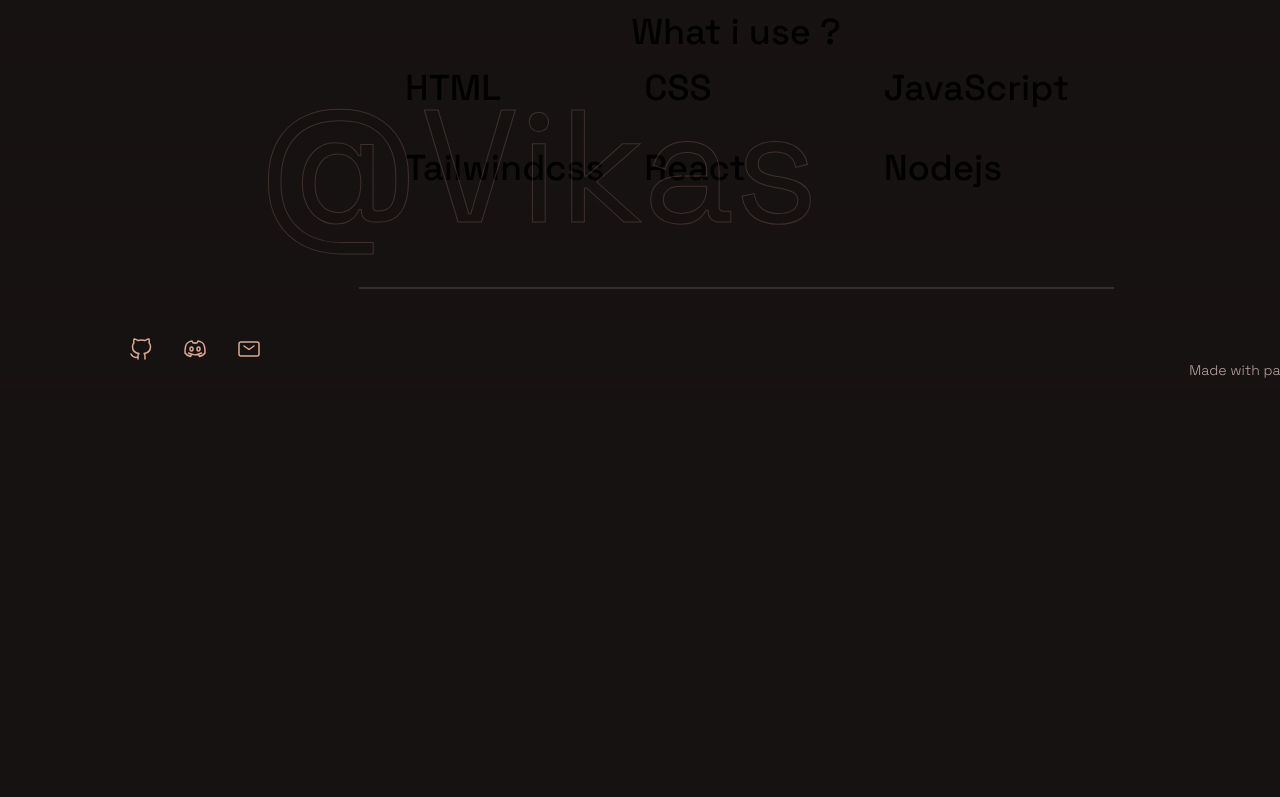
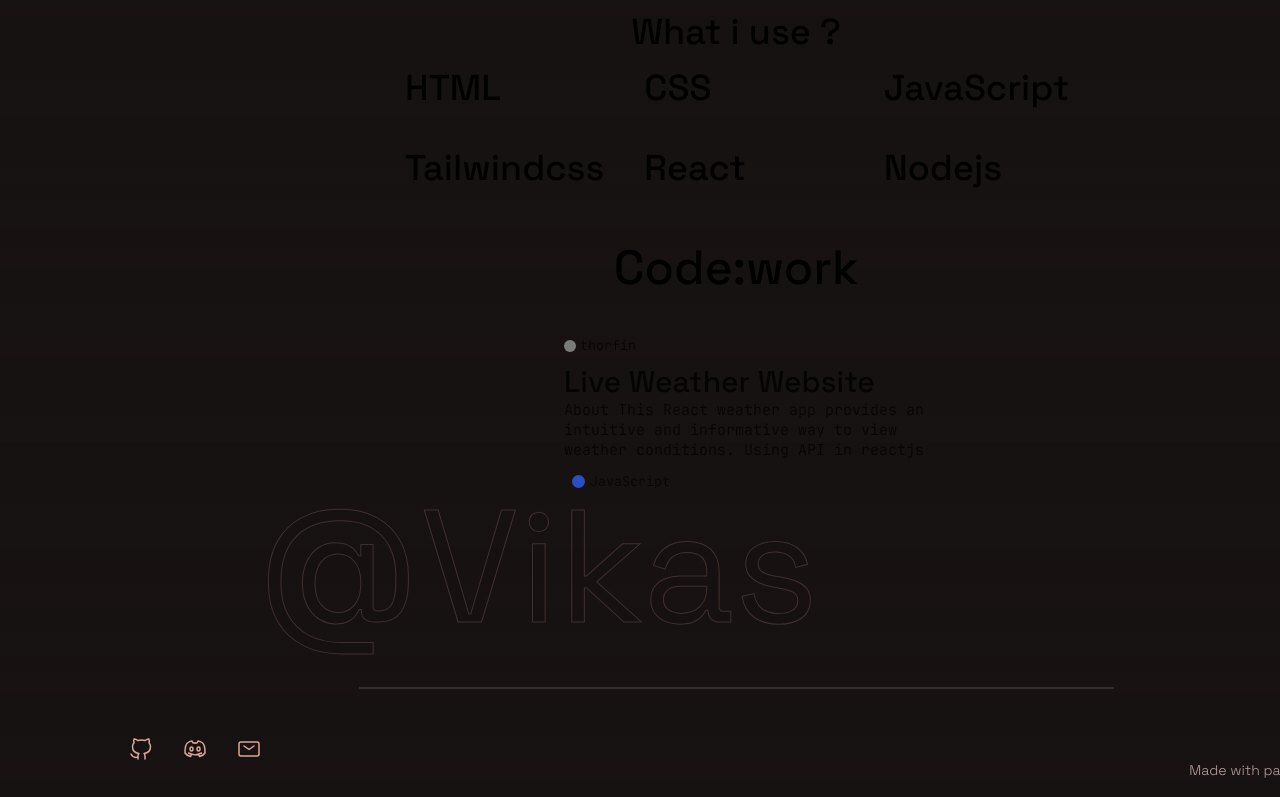
Before and after one commit to Thorfin69/Portfolio-website-v1, a React (Create React App) app: page / in a window 1280 px wide. Shown: the part 1126-1923 px from the top of the page. Before the commit the page ends 1546 px from the top, so only its background shows below. Built offline with nearby package versions, Linux system fonts and the light colour scheme; no server answers; grey boxes are pictures that could not be loaded.

Commit message:
Adde my project

```diff
--- a/src/App.js
+++ b/src/App.js
@@ -4,6 +4,7 @@
 // import Code from './components/Code';
 import Footer from './components/Footer';
 import Skills from './components/Skills';
+import Code from './components/Code';
 
 
 
@@ -22,7 +23,7 @@
         </div>
         <Skills />
 
-        {/* <Code /> */}
+        <Code />
         <h1 className="decor opacity-20 hidden md:inline-block md:ml-[20vh] -mt-[100vh] bottom  ">@Vikas</h1>
         <Footer />
 
--- a/src/components/Code.jsx
+++ b/src/components/Code.jsx
@@ -1,36 +1,38 @@
-// import React from "react";
-// import CustomCard from "./CustomCard";
+import React from "react";
+import CustomCard from "./CustomCard";
 
-// const Code = () => {
-//     return (
-//         <>
-//             <a
-//                 data-tooltip-id="my-tooltip"
-//                 data-tooltip-content="My Projects"
-//                 data-tooltip-place="top"
-//                 className=""
-//             >
-//                 <h2 className="brrr  md: flex items-center justify-center text-primary-brown ">
-//                     Code<span className="text-idkfrl">:work</span>
-//                 </h2>
-//             </a>
+const Code = () => {
+    return (
+        <>
+            <a
+                data-tooltip-id="my-tooltip"
+                data-tooltip-content="My Projects"
+                data-tooltip-place="top"
+                className=""
+            >
+                <h2 className="brrr  md:text-5xl md:mt-14 mt-9 text-2xl   flex items-center justify-center text-primary-brown ">
+                    Code<span className="text-idkfrl">:work</span>
+                </h2>
+            </a>
 
-//             <div className="flex flex-wrap justify-center gap-4  mb-32">
-//                 <div className="  marker:ms:ml-2 hover:scale-95  mt-4 mb-3 transition-all">
-//                     <CustomCard
-//                         user="Vikas"
-//                         name="todo-list"
-//                         dis=""
-//                         lang="JavaScript"
-//                     />
-//                 </div>
+            <div className="flex md:mt-10  flex-wrap justify-center gap-4  mb-32">
+                <div className=" ml-4 marker:ms:ml-2 hover:scale-95  mt-4 mb-3 transition-all">
+                    <CustomCard
+                        user="thorfin"
+                        name="Live Weather Website"
+                        dis="About
+This React weather app provides an intuitive and informative way to view weather conditions. Using API in reactjs"
+                        lang="JavaScript"
+                        link="https://weather-app-by-thorfin.vercel.app/"
+                    />
+                </div>
 
 
 
 
-//             </div>
-//         </>
-//     );
-// };
+            </div>
+        </>
+    );
+};
 
-// export default Code;
+export default Code;
--- a/src/components/CustomCard.jsx
+++ b/src/components/CustomCard.jsx
@@ -1,23 +1,25 @@
-// import React from "react";
+import React from "react";
 
-// const CustomCard = (props) => {
-//     return (
-//         <div className="group custom-card  bg-idklol opacity-75 w-96 h-32 rounded-xl transition-all border border-white">
-//             <h6 className="card-dis text-idkfrl ml-7 -mt-3">{props.user}</h6>
-//             <img
-//                 className="size-3 rounded-full ml-3 -mt-4"
-//                 alt="avatar"
-//                 src=""
-//             />
-//             <h2 className="card-head text-idkfrl mt-3 ml-3">{props.name}</h2>
-//             <h6 className="card-dis text-sm text-idkfrl ml-3">{props.dis}</h6>
+const CustomCard = (props) => {
+    return (
+        <div className="group custom-card  bg-idklol opacity-75 w-96 h-32 rounded-xl transition-all border border-white">
 
-//             <span className="inline-flex items-center mr-3">
-//                 <span className="circle ml-5"></span>
-//                 <h6 className="card-dis text-idkfrl mt-3">{props.lang}</h6>
-//             </span>
-//         </div>
-//     );
-// };
+            <a href={props.link}> <h6 className="card-dis text-idkfrl ml-7 -mt-3">{props.user}</h6>
+                <img
+                    className="size-3 rounded-full ml-3 -mt-4"
+                    alt="avatar"
+                    src="https://avatars.githubusercontent.com/u/136186831?v=4"
+                />
+                <h2 className="card-head md:text-3xl text-idkfrl mt-3 ml-3">{props.name}</h2>
+                <h6 className="card-dis text-sm md:text-[15px] text-idkfrl ml-3">{props.dis}</h6>
 
-// export default CustomCard;
+                <span className="inline-flex items-center mr-3">
+                    <span className="circle ml-5"></span>
+                    <h6 className="card-dis text-idkfrl mt-3">{props.lang}</h6>
+                </span>
+            </a>
+        </div>
+    );
+};
+
+export default CustomCard;
--- a/src/index.css
+++ b/src/index.css
@@ -205,6 +205,7 @@
 }
 
 /* Apply global styles to fonts */
+
 .card-head {
   font-family: "Spaces", sans-serif;
 }
@@ -234,6 +235,7 @@
 }
 
 .custom-card {
+
   position: relative;
   border: 2px solid var(--text-idkfrl);
 }
```
